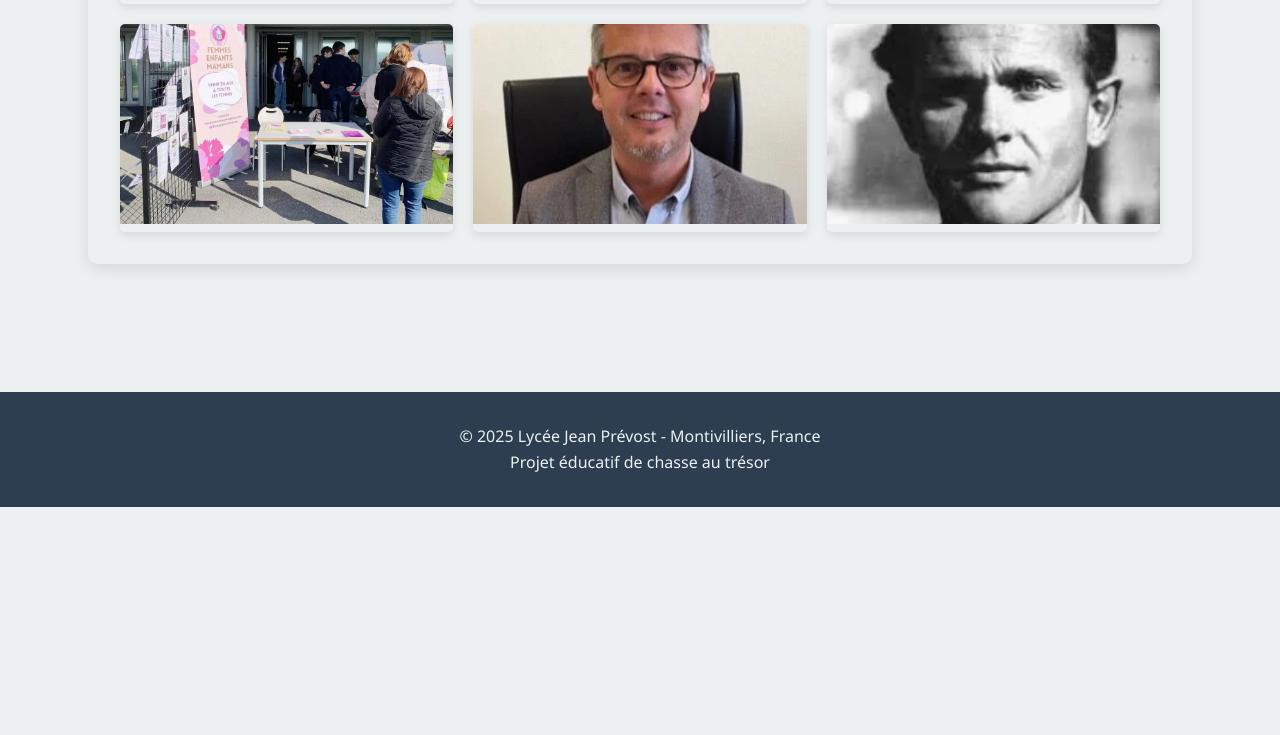
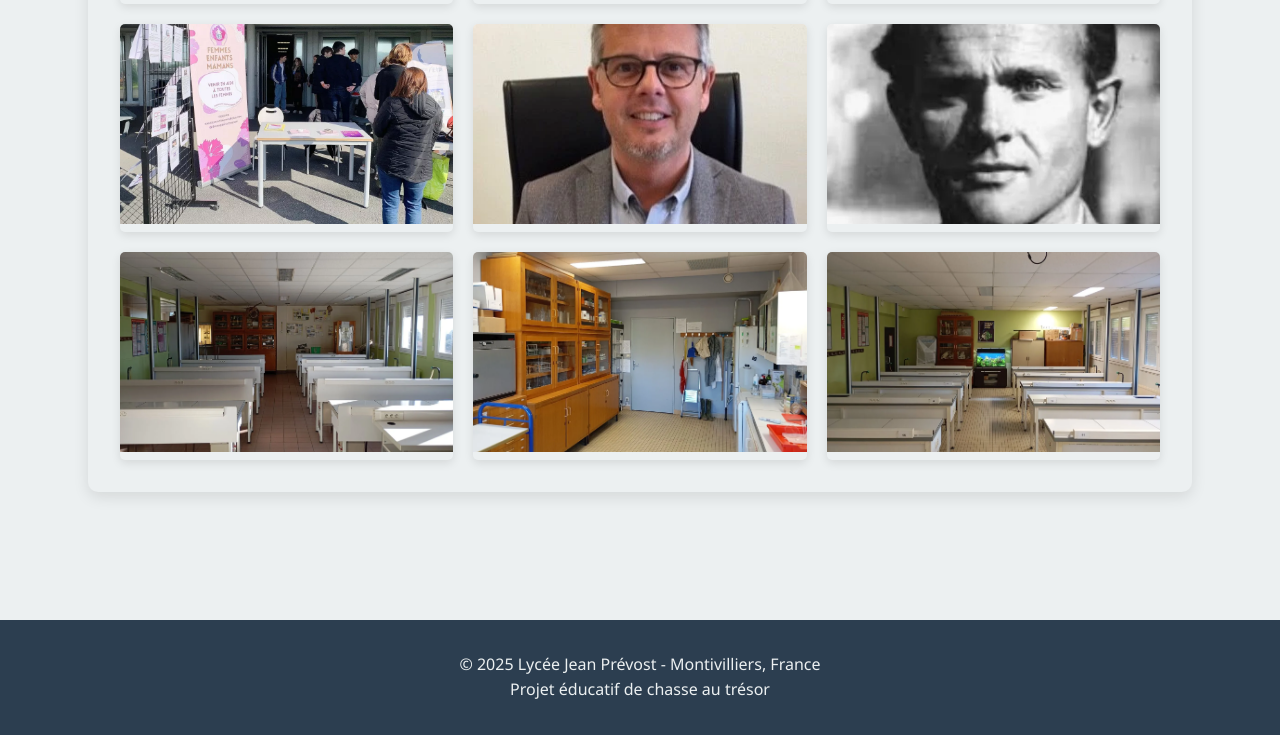
Before and after one commit to loeizlmt/site-chasse-tr-sor, a plain HTML site: page archives.html in a window 1280 px wide. Shown: the part 2745-3480 px from the top of the page. Before the commit the page ends 3252 px from the top, so only its background shows below. Drawn offline with Linux system fonts and the light colour scheme.

Commit message:
Ajout de nouvelles images et légendes pour les salles de TP dans archives.html

```diff
--- a/archives.html
+++ b/archives.html
@@ -235,6 +235,18 @@
                     <img src="images/archives/personnalites/jp.webp" alt="Jean Prévost" data-full="images/archives/personnalites/jp.webp">
                     <div class="gallery-caption">Jean Prévost</div>
                 </div>
+                <div class="gallery-item" data-category="classes">
+                    <img src="images/archives/classes/tp.webp" alt="salle tp" data-full="images/archives/classes/tp.webp">
+                    <div class="gallery-caption">salle de TP</div>
+                </div>
+                <div class="gallery-item" data-category="classes">
+                    <img src="images/archives/classes/labo.webp" alt="labo physique" data-full="images/archives/classes/labo.webp">
+                    <div class="gallery-caption">labo de physique</div>
+                </div>
+                <div class="gallery-item" data-category="classes">
+                    <img src="images/archives/classes/tp2.webp" alt="Salle de TP 2" data-full="images/archives/classes/tp2.webp">
+                    <div class="gallery-caption">2ème Salle de TP</div>
+                </div>
                 <!--<div class="gallery-item" data-category="personnalites">
                     <img src="images/archives/personnalites/visite-ministre.jpg" alt="Visite ministérielle" data-full="images/archives/personnalites/visite-ministre.jpg">
                     <div class="gallery-caption">Visite ministérielle (1975)</div>
```
Also changed, not shown: images/archives/classes/labo.webp (added), images/archives/classes/tp.webp (added), images/archives/classes/tp2.webp (added).
